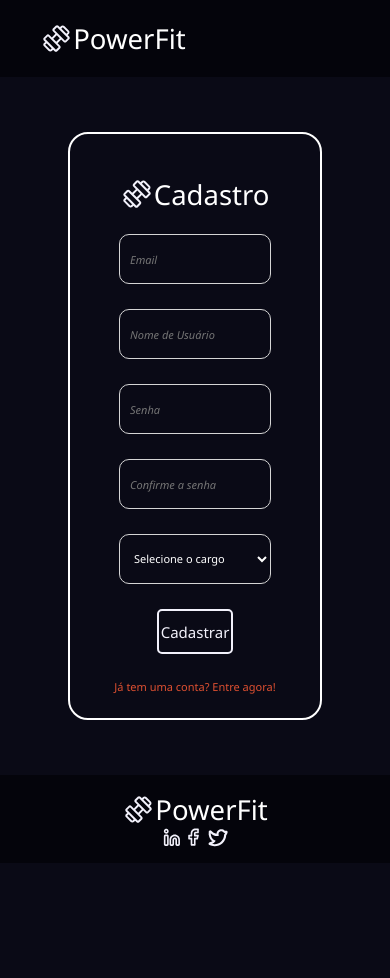
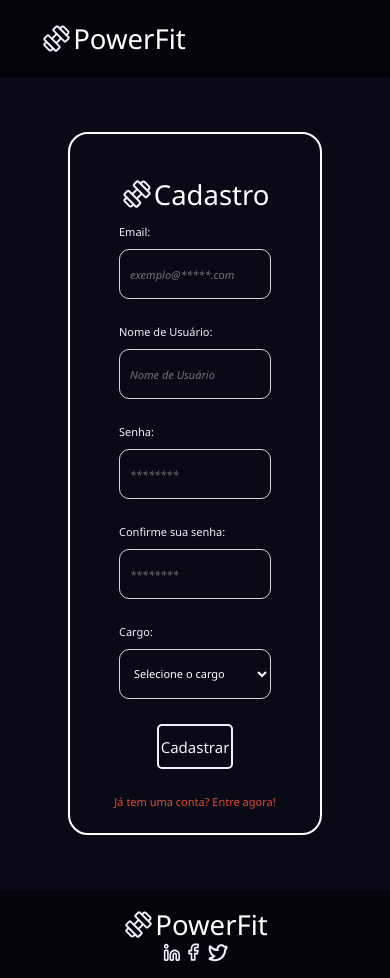
Before and after one commit to SamuelFVG/powerfit-trainee-cpe, a React (Vite) app in the folder powerfit/: page /cadastro in a window 390 px wide. Before the commit the page ends 863 px from the top, so only its background shows below. Built offline with nearby package versions, Linux system fonts and the light colour scheme.

Commit message:
Login e Cadastro responsivo

```diff
--- a/powerfit/src/pages/Cadastro/Cadastro.jsx
+++ b/powerfit/src/pages/Cadastro/Cadastro.jsx
@@ -8,6 +8,7 @@ import {
   SubmitButton,
   PalavraLink,
   Menu,
+  Texto
 } from "./Styles";
 
 export default function CadastroPage() {
@@ -50,14 +51,16 @@ export default function CadastroPage() {
       <CadastroContainer>
         <LogoGenerica texto={"Cadastro"} backgroundColor={"#0A0A16"} />
         <form onSubmit={efetuarCadastro}>
+        <Texto>Email:</Texto>
           <InputForm
-            placeholder="Email"
+            placeholder="exemplo@*****.com"
             type="email"
             name="email"
             value={form.email}
             onChange={(event) => atualizaForm(event)}
             required
           ></InputForm>
+          <Texto>Nome de Usuário:</Texto>
           <InputForm
             placeholder="Nome de Usuário"
             type="text"
@@ -66,22 +69,25 @@ export default function CadastroPage() {
             onChange={(event) => atualizaForm(event)}
             required
           ></InputForm>
+          <Texto>Senha:</Texto>
           <InputForm
-            placeholder="Senha"
+            placeholder="********"
             type="password"
             name="senha"
             value={form.senha}
             onChange={(event) => atualizaForm(event)}
             required
           ></InputForm>
+          <Texto>Confirme sua senha:</Texto>
           <InputForm
-            placeholder="Confirme a senha"
+            placeholder="********"
             type="password"
             name="confirmaSenha"
             value={form.confirmaSenha}
             onChange={(event) => atualizaForm(event)}
             required
           ></InputForm>
+          <Texto>Cargo:</Texto>
           <Menu>
             <DropDownGenerico default="Selecione o cargo" options={cargo} />
           </Menu>
--- a/powerfit/src/pages/Cadastro/Styles.js
+++ b/powerfit/src/pages/Cadastro/Styles.js
@@ -1,33 +1,20 @@
 import styled from "styled-components"
 
 
-// export const LogoCadastro = styled.div`
-//     width: 300px;
-//     height: 100px;
-//     display: flex;
-//     align-items: center;
-//     justify-content: center;
-//     img {
-//         width: 60px;
-//         height: 60px;
-//     }
-//     h2{
-//         margin-left: 10px;
-//         color: white;
-//         font-weight: 700;
-//         font-size: 40px;
-//     }
-// `
+export const Texto = styled.div`
+    font-size: 15px;
 
-export const DivLabel = styled.label`
-flex-direction: line;
-justify-content: left;
-align-items: left;
-width: 67%;
-height: 13 px;
-padding-bottom:10px;
+    @media (max-width: 500px) {
+    width: 100%;
+    font-size: 11px;
+  }
+  @media (max-width: 300px) {
+    width: 100%;
+    margin-left: 20px;
+    font-size: 11px;
+  }
+
 `
-
 
 export const InputForm = styled.input`
     background: #0A0A16;
@@ -50,7 +37,6 @@ export const InputForm = styled.input`
     @media (max-width: 500px) {
     width: 100%;
     font-size: 11px;
-    /* margin-left: 2.5%; */
   }
     @media (max-width: 300px) {
     width: 80%;
@@ -69,6 +55,7 @@ padding-top: 30px;
   align-items: center;
   background-color: #0A0A16;
   border-radius: 20px;
+
   @media (max-width: 700px) {
     width: 65%;
   }
@@ -110,9 +97,9 @@ export const SubmitButton = styled.button`
     border-color: #df5031;
     color: #df5031;
   }
-  @media (max-width: 1000px) {
+  /* @media (max-width: 500px) {
     margin-left: 25%;
-  }
+  } */
 `
 export const PalavraLink = styled.div`
     margin-bottom: 15%;
@@ -124,9 +111,6 @@ export const PalavraLink = styled.div`
   }
 `
 export const Menu = styled.div`
+    margin-top: 10px;
     margin-bottom: 25px;
 `
-export const DivField = styled.div`
-display:flex;
-flex-direction:column;
-`
--- a/powerfit/src/pages/Login/Login.jsx
+++ b/powerfit/src/pages/Login/Login.jsx
@@ -2,12 +2,13 @@ import { Link, useNavigate } from "react-router-dom";
 import React from "react";
 import {
   SingUpContainer,
-  LogoCadastro,
   InputForm,
   CadastroContainer,
   SubmitButton,
   PalavraLink,
+  Texto
 } from "./Styles";
+import { LogoGenerica } from "../../components";
 
 export default function CadastroPage() {
   const [form, setForm] = React.useState({ email: "", senha: "" });
@@ -16,14 +17,6 @@ export default function CadastroPage() {
   function atualizaForm(event) {
     setForm({ ...form, [event.target.name]: event.target.value });
   }
-
-  //  function efetuarCadastro(event){
-  //     event.preventDefault();
-
-  //      if(form.senha !== form.confirmaSenha) {
-  //        return alert("senhas diferentes!")
-  //      }
-  //     }
 
   const body = {
     email: form.email,
@@ -40,22 +33,21 @@ export default function CadastroPage() {
     <SingUpContainer>
       <CadastroContainer>
         {
-          <LogoCadastro>
-            <img src={Logo}></img>
-            <h2>Login</h2>
-          </LogoCadastro>
+        <LogoGenerica texto={"Login"} backgroundColor={"#0A0A16"} />
         }
         <form>
+        <Texto>Email:</Texto>
           <InputForm
-            placeholder="Email"
+            placeholder="exemplo@*****.com"
             type="email"
             name="email"
             value={form.email}
             onChange={(event) => atualizaForm(event)}
             required
           ></InputForm>
+          <Texto>Senha:</Texto>
           <InputForm
-            placeholder="Senha"
+            placeholder="********"
             type="password"
             name="senha"
             value={form.senha}
--- a/powerfit/src/pages/Login/Styles.js
+++ b/powerfit/src/pages/Login/Styles.js
@@ -1,35 +1,27 @@
 import styled from "styled-components"
 
+export const Texto = styled.div`
+    font-size: 15px;
 
-export const LogoCadastro = styled.div`
-    width: 300px;
-    height: 100px;
-    display: flex;
-    align-items: center;
-    justify-content: center;
-    margin-bottom: 20px;
-    img {
-        width: 60px;
-        height: 60px;
-    }
-    h2{
-        margin-left: 10px;
-        color: white;
-        font-weight: 700;
-        font-size: 40px;
-    }
+    @media (max-width: 500px) {
+    width: 100%;
+    font-size: 11px;
+  }
+  @media (max-width: 300px) {
+    width: 100%;
+    margin-left: 20px;
+    font-size: 11px;
+  }
+
 `
-
-
 
 export const InputForm = styled.input`
     background: #0A0A16;
         border: 1px solid #D5D5D5;
-        border-radius: 3px;
         height: 50px;
     width: 300px;
         border-radius: 10px;
-        margin-bottom: 30px;
+        margin-bottom: 20px;
         margin-top: 10px;
     color: white;
         padding: 0 10px;
@@ -40,11 +32,19 @@ export const InputForm = styled.input`
         &::placeholder{
             font-style: italic;
         }
+        @media (max-width: 500px) {
+    width: 100%;
+    font-size: 11px;
+  }
+    @media (max-width: 300px) {
+    width: 80%;
+    margin-left: 10%;
+  }
 `
 
 export const CadastroContainer = styled.div`
-  width: 450px;
-  height: 450px;
+  width: 400px;
+  height: 400px;
   border: 2px solid white;
   display: flex;
   flex-direction: column;
@@ -52,12 +52,16 @@ export const CadastroContainer = styled.div`
   align-items: center;
   background-color: #0A0A16;
   border-radius: 20px;
+
+  @media (max-width: 700px) {
+    width: 65%;
+  }
 `
 
 
 
 export const SingUpContainer = styled.section`
-  height: 100vh;
+  height: 100%;
   display: flex;
   flex-direction: column;
   justify-content: center;
@@ -73,10 +77,10 @@ export const SubmitButton = styled.button`
         border-radius: 5px;
         height: 45px;
     color: #f2f1fb;
-        margin-left: 30%;
+        margin-left: 25%;
         margin-bottom: 25px;
         margin-top: 10px;
-    width: 120px;
+    width: 50%;
         padding: 0 10px;
         font-family: 'Noto sans', sans-serif;
         font-size: 15px;
@@ -90,9 +94,16 @@ export const SubmitButton = styled.button`
     border-color: #df5031;
     color: #df5031;
   }
+  /* @media (max-width: 1000px) {
+    margin-left;
+  } */
 `
 export const PalavraLink = styled.div`
-
     color: #DF5031;
 
+    @media (max-width: 300px) {
+    width: 100%;
+    font-size: 11px;
+  }
+
 `
```
